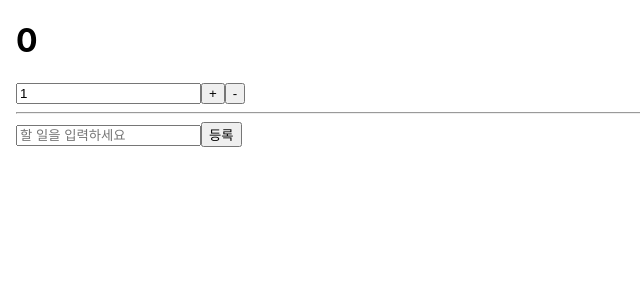
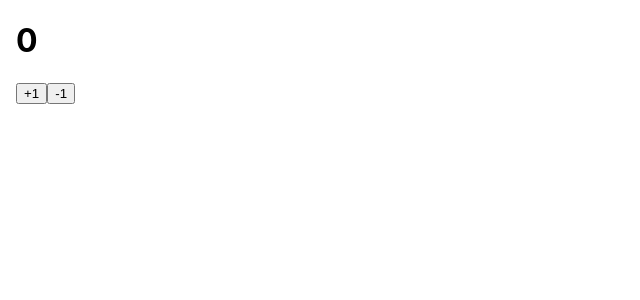
Before and after one commit to P-iknow/react-vlpt, a React (Create React App) app: page / in a window 1280 px wide. Shown: the top 300 px of the page, without its empty margins (0-640 px from the left). Built offline with nearby package versions, Linux system fonts and the light colour scheme.

Commit message:
Learn: 7-1 리덕스 미들웨어 환경구성

```diff
--- a/src/App.js
+++ b/src/06_Redux/App.js
@@ -1,6 +1,6 @@
 import React from 'react';
-import CounterContainers from '../src/06_Redux/containers/CounterContainers';
-import TodosContainer from '../src/06_Redux/containers/TodosContainer';
+import CounterContainers from './containers/CounterContainers';
+import TodosContainer from './containers/TodosContainer';
 
 function App() {
   return (
--- /dev/null
+++ b/src/07_Redux-middleware/App.js
@@ -0,0 +1,8 @@
+import React from 'react';
+import CounterContainer from './containers/CounterContainer';
+
+const App = () => {
+  return <CounterContainer />;
+};
+
+export default App;
--- /dev/null
+++ b/src/07_Redux-middleware/components/Counter.js
@@ -0,0 +1,13 @@
+import React from 'react';
+
+const Counter = ({ number, onIncrease, onDecrease }) => {
+  return (
+    <div>
+      <h1>{number}</h1>
+      <button onClick={onIncrease}>+1</button>
+      <button onClick={onDecrease}>-1</button>
+    </div>
+  );
+};
+
+export default Counter;
--- /dev/null
+++ b/src/07_Redux-middleware/containers/CounterContainer.js
@@ -0,0 +1,23 @@
+import React from 'react';
+import Counter from '../components/Counter';
+import { useSelector, useDispatch } from 'react-redux';
+import { increase, decrease } from '../modules/counter';
+
+const CounterContainer = () => {
+  const number = useSelector(state => state.counter);
+  const dispatch = useDispatch();
+
+  const onIncrease = () => {
+    dispatch(increase());
+  };
+
+  const onDecrease = () => {
+    dispatch(decrease());
+  };
+
+  return (
+    <Counter number={number} onIncrease={onIncrease} onDecrease={onDecrease} />
+  );
+};
+
+export default CounterContainer;
--- /dev/null
+++ b/src/07_Redux-middleware/modules/counter.js
@@ -0,0 +1,21 @@
+// 액션 타입
+const INCREASE = 'counter/INCREASE';
+const DECREASE = 'counter/DECREASE';
+
+// 액션 생성 함수
+export const increase = () => ({ type: INCREASE });
+export const decrease = () => ({ type: DECREASE });
+
+// 초기값
+const initialState = 0;
+
+export default function(state = initialState, action) {
+  switch (action.type) {
+    case INCREASE:
+      return state + 1;
+    case DECREASE:
+      return state - 1;
+    default:
+      return state;
+  }
+}
--- /dev/null
+++ b/src/07_Redux-middleware/modules/index.js
@@ -0,0 +1,6 @@
+import { combineReducers } from 'redux';
+import counter from './counter';
+
+const rootReducer = combineReducers({ counter });
+
+export default rootReducer;
--- a/src/index.js
+++ b/src/index.js
@@ -1,12 +1,12 @@
 import React from 'react';
 import ReactDOM from 'react-dom';
 import './index.css';
-import App from './App';
+import App from './07_Redux-middleware/App';
 // import App from './App';
 import * as serviceWorker from './serviceWorker';
 import { createStore } from 'redux';
 import { Provider } from 'react-redux';
-import rootReducer from './06_Redux/modules';
+import rootReducer from './07_Redux-middleware/modules';
 import { composeWithDevTools } from 'redux-devtools-extension';
 
 const store = createStore(rootReducer, composeWithDevTools()); // 스토어를 만든다.
```
